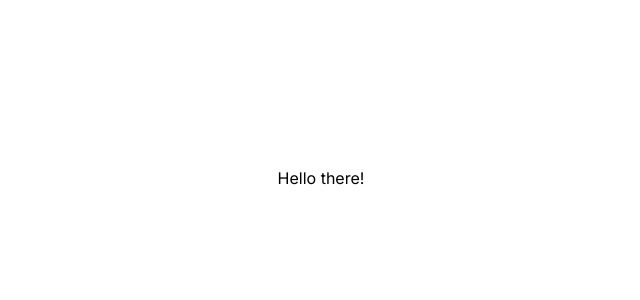
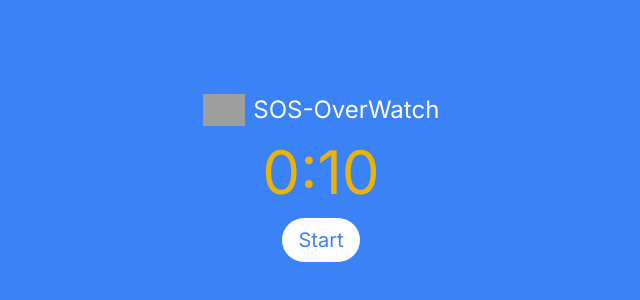
Before and after one commit to ewanbrinkman/stormhacks-2024, a Next.js app: page / in a window 1280 px wide. Shown: the part 222-522 px from the top of the page, without its empty margins (319-959 px from the left). Built offline with nearby package versions, Linux system fonts and the light colour scheme; grey boxes are pictures that could not be loaded.

Commit message:
Update page.tsx

```diff
--- a/src/app/page.tsx
+++ b/src/app/page.tsx
@@ -1,8 +1,47 @@
+"use client";
+
+import React, { useState, useEffect } from 'react';
+
 export default function Home() {
+  const [timeLeft, setTimeLeft] = useState(10);
+  const [isActive, setIsActive] = useState(false);
+
+  useEffect(() => {
+    let timer: NodeJS.Timeout | undefined;
+    if (isActive && timeLeft > 0) {
+      timer = setTimeout(() => {
+        setTimeLeft(timeLeft - 1);
+      }, 1000);
+    } else if (timeLeft === 0) {
+      setIsActive(false);
+    }
+    return () => clearTimeout(timer);
+  }, [isActive, timeLeft]);
+
+  const startTimer = () => {
+    setIsActive(true);
+  };
+
   return (
-    <main className="flex min-h-screen flex-col items-center justify-between p-24">
+    <main className="flex min-h-screen flex-col items-center justify-between p-24 bg-blue-500">
       <div className="flex flex-grow relative justify-center items-center">
-        <h1>Hello there!</h1>
+        <div className="text-center">
+          <div className="flex items-center justify-center mb-4">
+            <img src="/path/to/your/logo.png" alt="SafePulse" className="h-8 mr-2" />
+            <h1 className="text-white text-2xl">SOS-OverWatch</h1>
+          </div>
+          <div className="mb-4">
+            <div className="text-yellow-500 text-6xl">
+              {timeLeft < 10 ? `0:0${timeLeft}` : `0:${timeLeft}`}
+            </div>
+          </div>
+          <button
+            onClick={startTimer}
+            className="bg-white text-blue-500 px-4 py-2 rounded-full text-xl"
+          >
+            Start
+          </button>
+        </div>
       </div>
     </main>
   );
```
